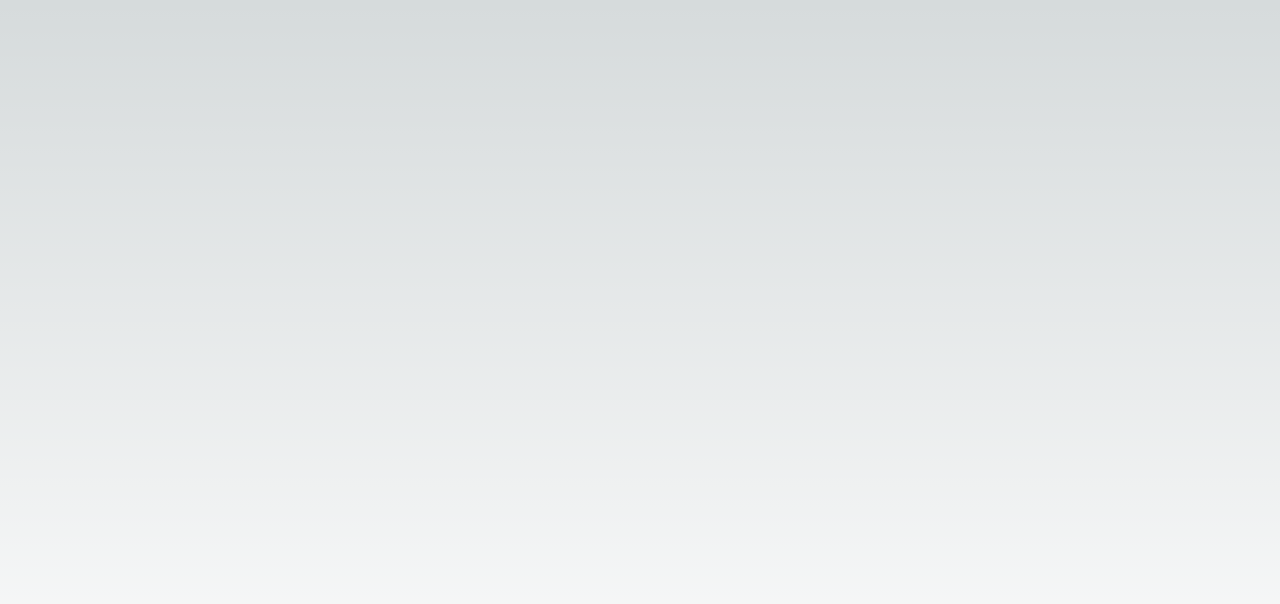
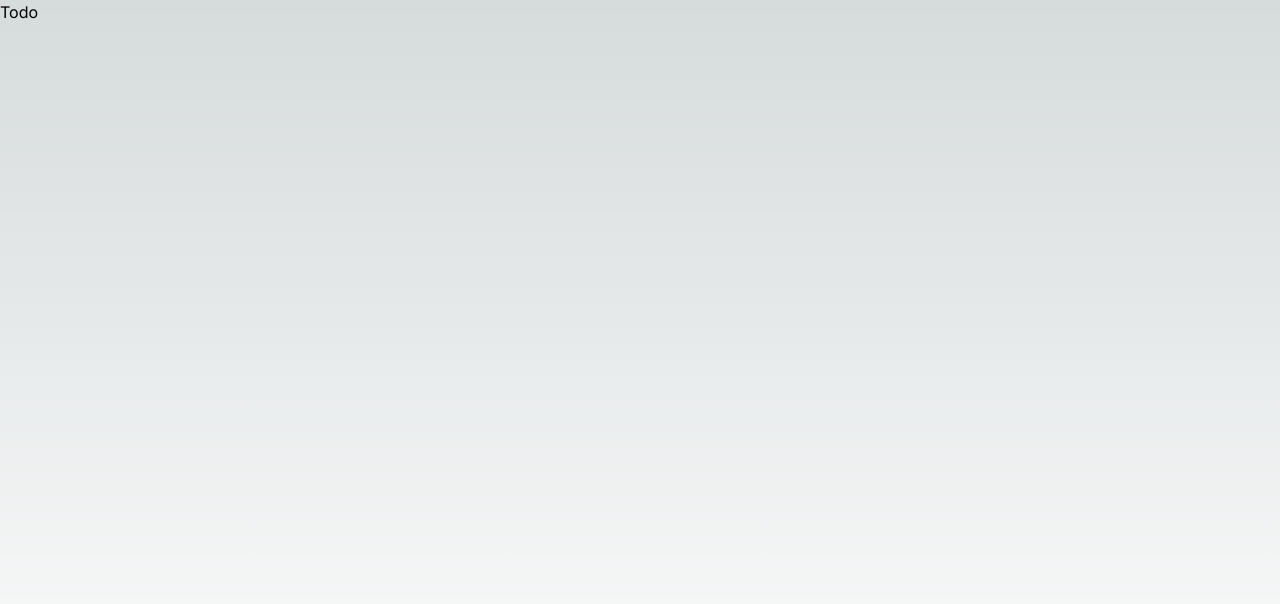
Before and after one commit to KennedyMungai/tanstack_query_another, a Next.js app: page / in a window 1280 px wide. Shown: the top 604 px of the page. Built offline with nearby package versions, Linux system fonts and the light colour scheme.

Commit message:
Created and rendered out the Todo component

```diff
--- a/app/page.tsx
+++ b/app/page.tsx
@@ -1,3 +1,9 @@
+import Todo from '@/components/todo'
+
 export default function Home() {
-	return <main></main>
+	return (
+		<main>
+			<Todo />
+		</main>
+	)
 }
--- /dev/null
+++ b/components/todo.tsx
@@ -0,0 +1,9 @@
+'use client'
+
+type Props = {}
+
+const Todo = (props: Props) => {
+	return <div>Todo</div>
+}
+
+export default Todo
```
